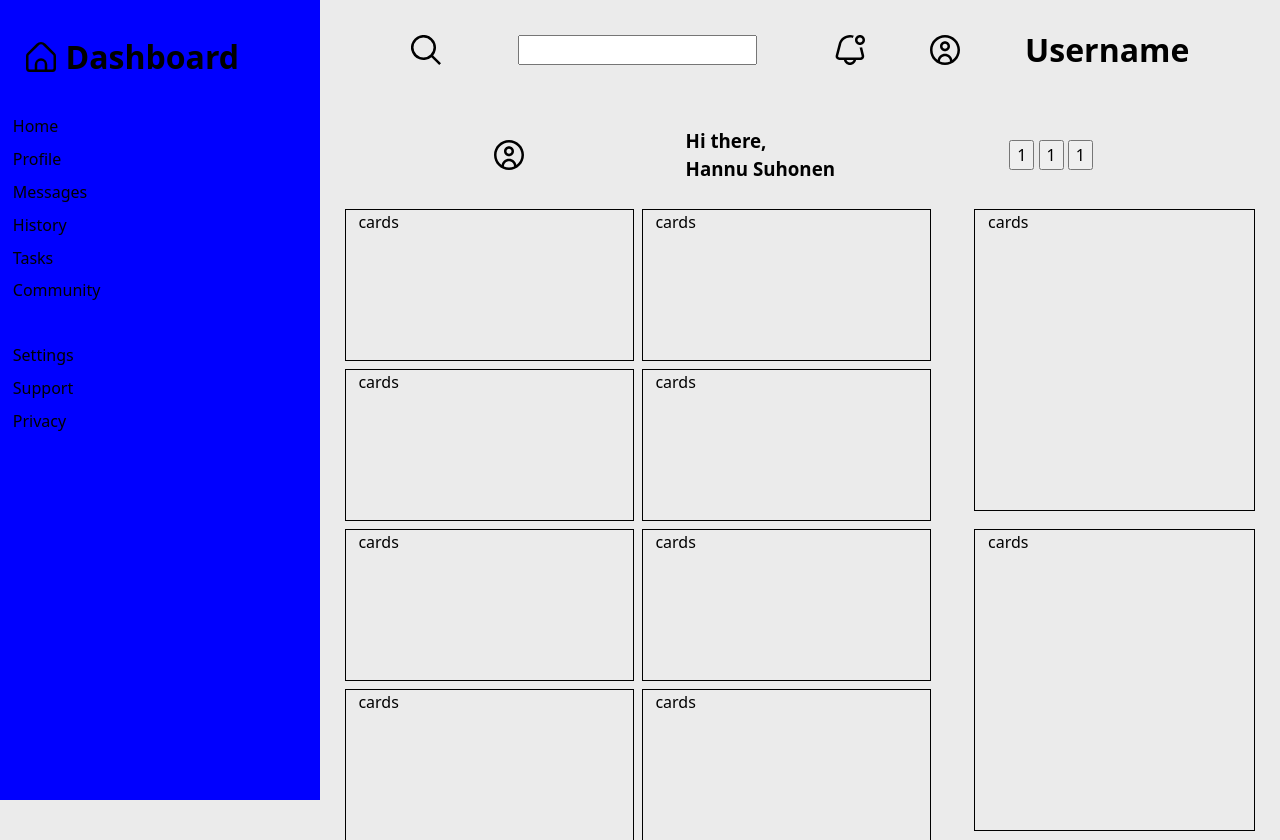
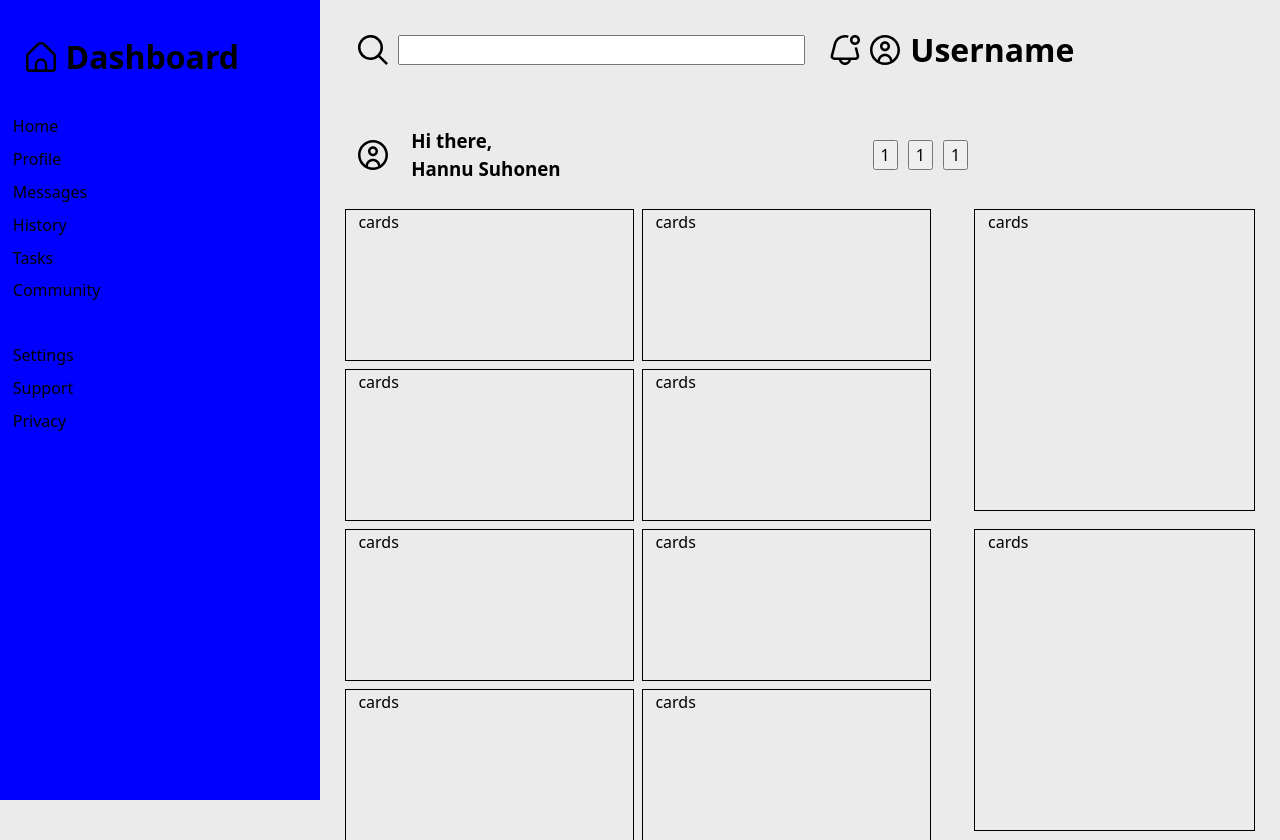
Before and after one commit to HannuSuhonen/admin-dashboard, a plain HTML site: page index.html in a window 1280 px wide. Drawn offline with Linux system fonts and the light colour scheme.

Commit message:
Properly align flex items in header

```diff
--- a/index.html
+++ b/index.html
@@ -28,21 +28,25 @@
     </div>
     <div class="header">
         <div class="search-section">
+            <div class="search-section-searchbar">
                 <img src="/images/search.svg" alt="Home" width="30" height="30">
-            <div>
-                <input type="text" id="fname">
+                <input class="searchbar" type="text" id="fname">
             </div>
+            <div class="search-section-notifications">
                 <img src="/images/bell-notification-social-media.svg" alt="Home" width="30" height="30">
                 <img src="/images/circle-user.svg" alt="Home" width="30" height="30">
                 <h1>Username</h1>
             </div>
+        </div>
         <div class="user-section">
+            <div class="user-section-name">
                 <img src="/images/circle-user.svg" alt="Home" width="30" height="30">
                 <div>
                     <h3>Hi there,</h3>
                     <h3>Hannu Suhonen</h3>
                 </div>
-            <div>
+            </div>
+            <div class="user-section-buttons">
                 <button>1</button>
                 <button>1</button>
                 <button>1</button>
--- a/style.css
+++ b/style.css
@@ -119,9 +119,25 @@ body div{
 .search-section, .user-section{
   display: flex;
   align-items: center;
-  justify-content: space-evenly;
 }
 
 .header{
   display: grid;
 }
+
+.user-section-name,
+.search-section-searchbar,
+.search-section-notifications,
+.user-section-buttons{
+  display: flex;
+  align-items: center;
+  gap: 10px;
+}
+
+.search-section-searchbar,
+.searchbar,
+.user-section-name,
+.user-section-buttons,
+.search-section-notifications{
+  flex-grow: 1;
+}
```
Lines whose indentation alone changed are shown as unchanged.
